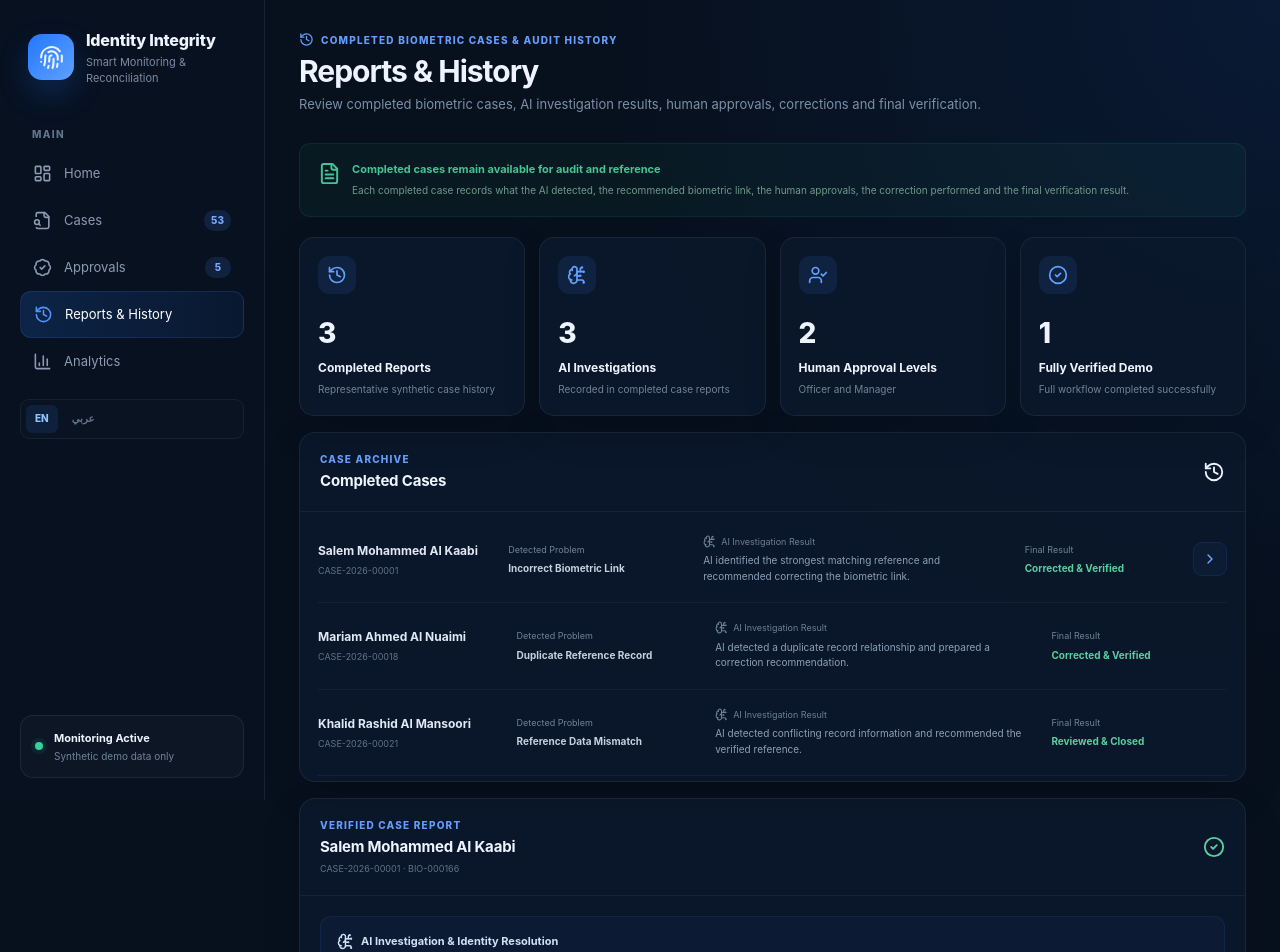
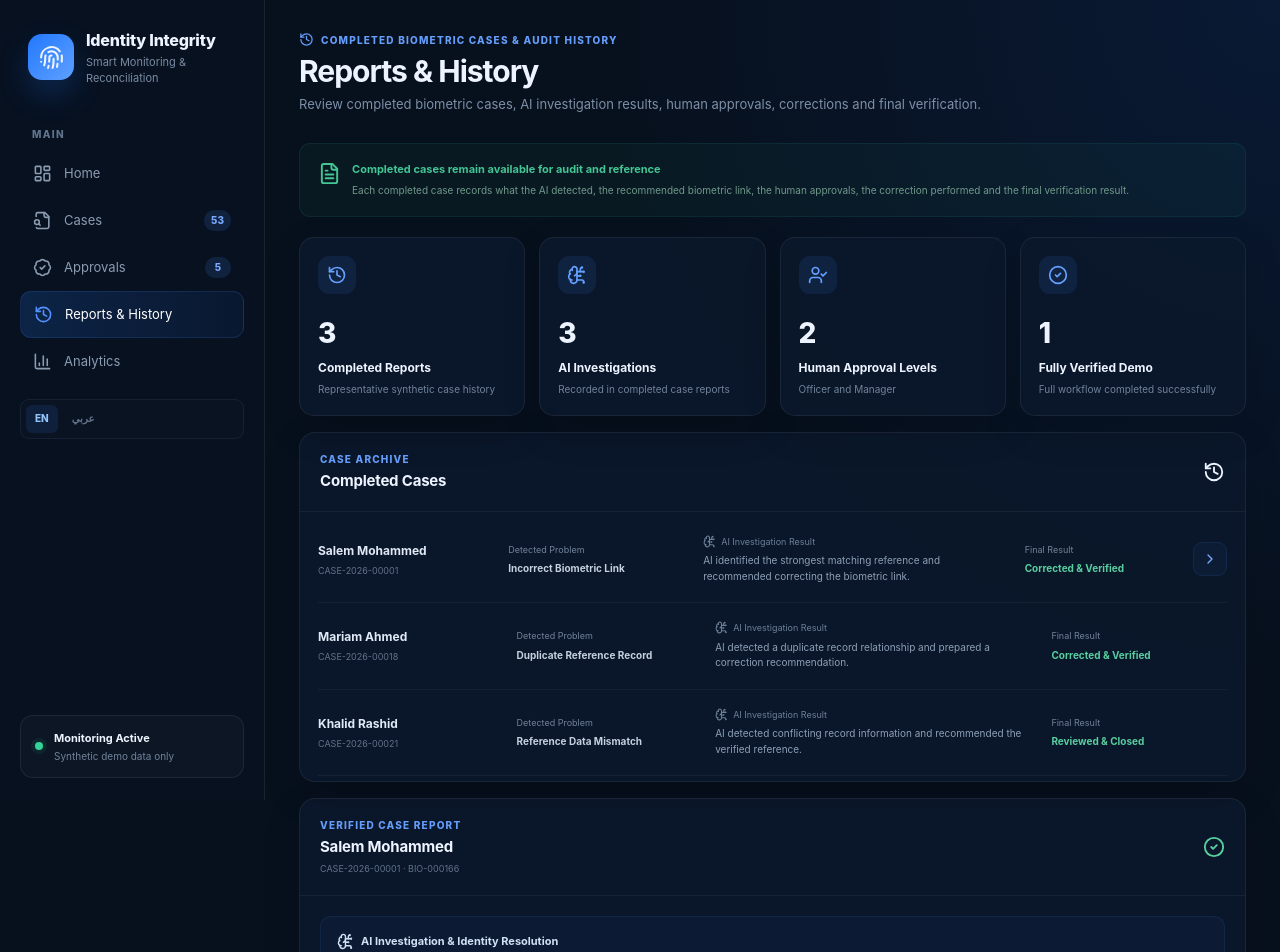
Before and after one commit to x47-cmd/ai-identity-reconciliation-platform, a Next.js app: page /reports-audit in a window 1280 px wide. Shown: the top 952 px of the page. Built offline with nearby package versions, Linux system fonts and the light colour scheme.

Commit message:
Update page.js

```diff
--- a/app/reports-audit/page.js
+++ b/app/reports-audit/page.js
@@ -41,6 +41,14 @@ function L(
    COMPLETED REPORTS
 
    Synthetic demonstration history.
+
+   Identity-name policy:
+   - First Name + Second Name only
+   - No third name
+   - No surname
+   - No family name
+   - No tribe name
+
    Only the validated demo case has a detail route.
    ========================================================= */
 
@@ -49,13 +57,8 @@ const completedReports = [
     id:
       VERIFIED_DEMO_CASE.id,
 
-    person: {
-      en:
-        "Salem Mohammed Al Kaabi",
-
-      ar:
-        "سالم محمد الكعبي",
-    },
+    person:
+      VERIFIED_DEMO_CASE.person,
 
     issue: {
       en:
@@ -94,10 +97,10 @@ const completedReports = [
 
     person: {
       en:
-        "Mariam Ahmed Al Nuaimi",
-
-      ar:
-        "مريم أحمد النعيمي",
+        "Mariam Ahmed",
+
+      ar:
+        "مريم أحمد",
     },
 
     issue: {
@@ -137,10 +140,10 @@ const completedReports = [
 
     person: {
       en:
-        "Khalid Rashid Al Mansoori",
-
-      ar:
-        "خالد راشد المنصوري",
+        "Khalid Rashid",
+
+      ar:
+        "خالد راشد",
     },
 
     issue: {
@@ -345,6 +348,16 @@ export default function ReportsAuditPage() {
         ? "rotate(180deg)"
         : "none",
   };
+
+
+  const verifiedPersonName =
+    VERIFIED_DEMO_CASE.person?.[
+      language
+    ]
+    ||
+    VERIFIED_DEMO_CASE.person?.en
+    ||
+    VERIFIED_DEMO_CASE.id;
 
 
   return (
@@ -937,11 +950,7 @@ export default function ReportsAuditPage() {
 
 
               <h2>
-                {L(
-                  language,
-                  "Salem Mohammed Al Kaabi",
-                  "سالم محمد الكعبي"
-                )}
+                {verifiedPersonName}
               </h2>
 
 
```
